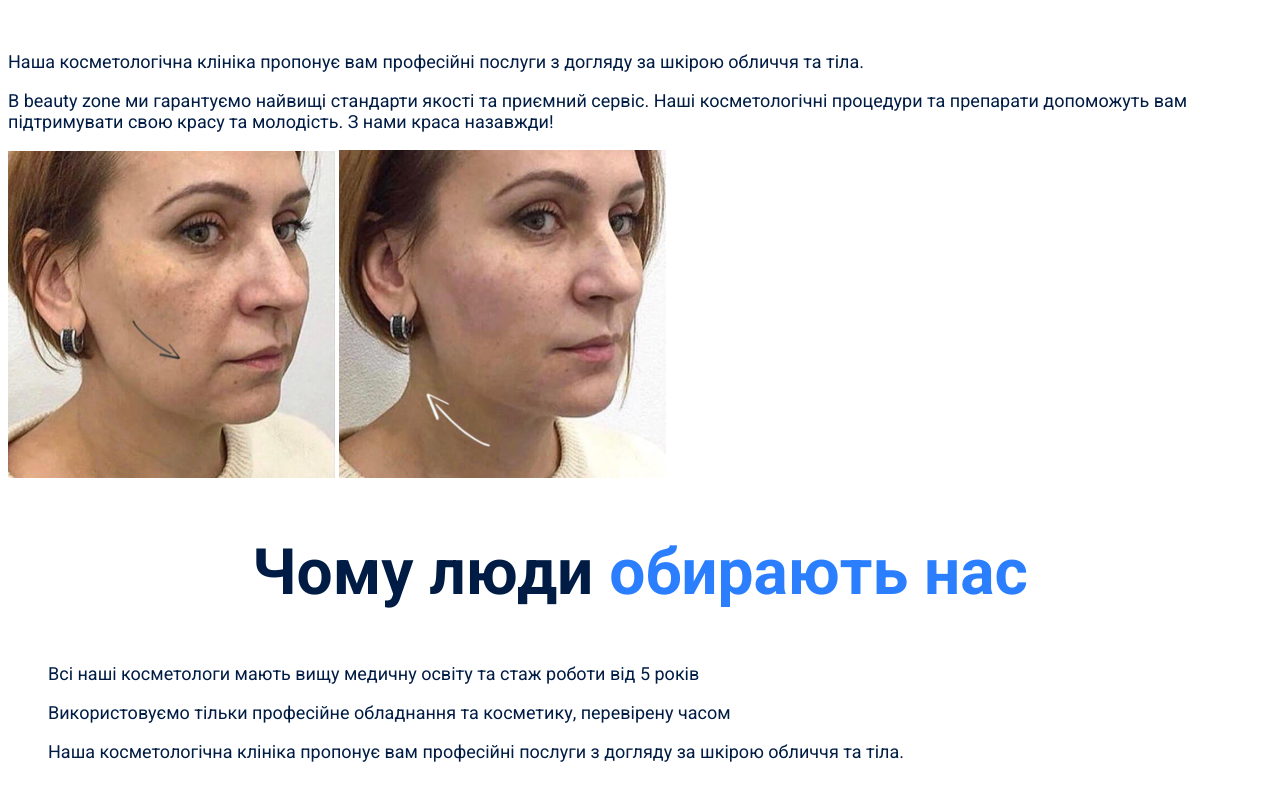
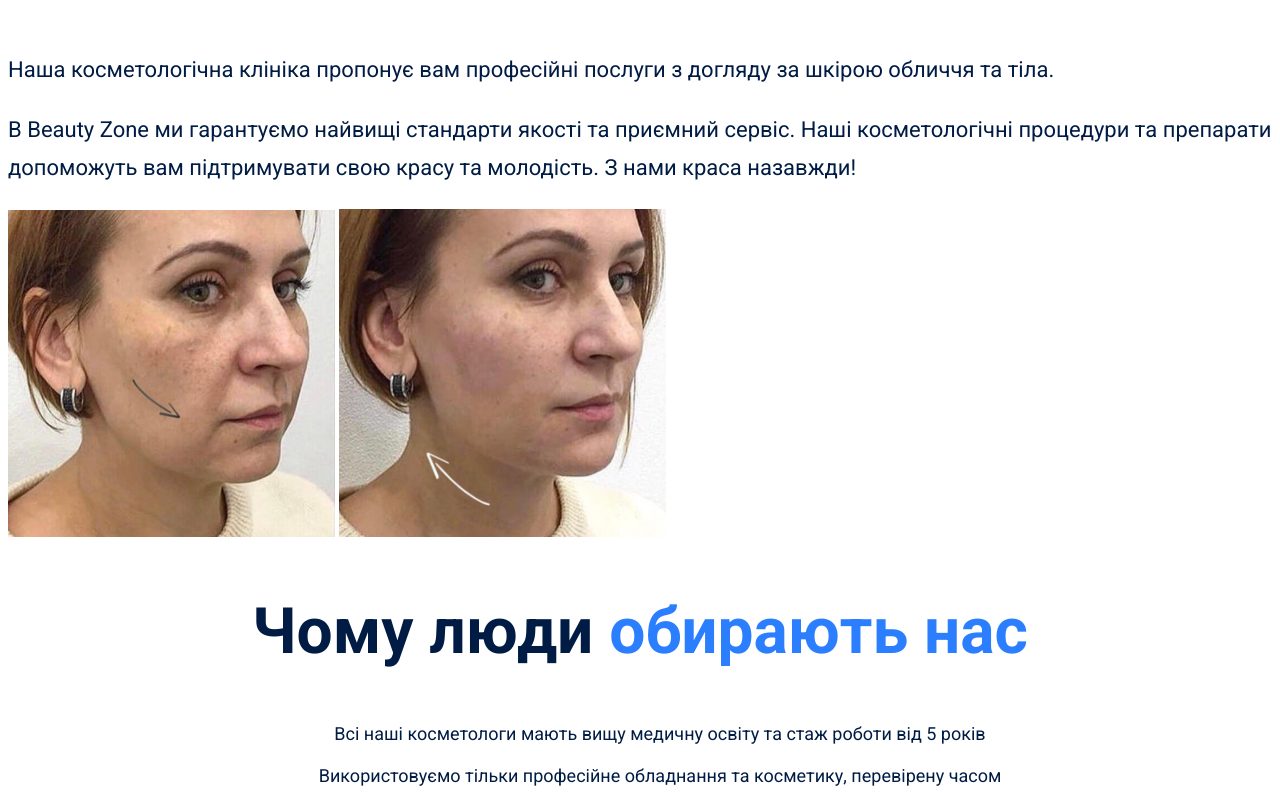
Before and after one commit to IrynaDenysovich/genius-hm-1, a plain HTML site: page index.html in a window 1280 px wide. Shown: the part 848-1640 px from the top of the page. Drawn offline with Linux system fonts and the light colour scheme.

Commit message:
Update index.html

```diff
--- a/index.html
+++ b/index.html
@@ -43,13 +43,13 @@
         <h2 class="section-title titles">
           Перевтілюйтесь в <span lang="en" class="accent">beauty zone!</span>
         </h2>
-        <div class="about-ua-info">
+        <div class="about-us-text">
         <p>
           Наша косметологічна клініка пропонує вам професійні послуги з догляду
           за шкірою обличчя та тіла.
         </p>
         <p>
-          B <span>beauty zone</span> ми гарантуємо найвищі стандарти якості та
+          B <span class="about-us-name">beauty zone</span> ми гарантуємо найвищі стандарти якості та
           приємний сервіс. Наші косметологічні процедури та препарати допоможуть
           вам підтримувати свою красу та молодість. З нами краса назавжди!
         </p>
@@ -67,19 +67,19 @@
         </h2>
         <ul>
           <li>
-            <p>
+            <p class="advantages-item-text">
               Всі наші косметологи мають вищу медичну освіту та стаж роботи від
               5 років
             </p>
           </li>
           <li>
-            <p>
+            <p class="advantages-item-text">
               Використовуємо тільки професійне обладнання та косметику,
               перевірену часом
             </p>
           </li>
           <li>
-            <p>
+            <p class="advantages-item-text">
               Наша косметологічна клініка пропонує вам професійні послуги з
               догляду за шкірою обличчя та тіла.
             </p>
@@ -95,19 +95,19 @@
           <li>
             <article>
               <img src="./images/Маска.jpg" alt="нанесення маски на обличчя" />
-              <p>Маски для обличчя</p>
+              <p class="procedures-item-text">Маски для обличчя</p>
             </article>
           </li>
           <li>
             <article>
               <img src="./images/Ін'єкції.jpg" alt="Ін'єкції для обличчя" />
-              <p>Ін'єкції для обличчя</p>
+              <p class="procedures-item-text">Ін'єкції для обличчя</p>
             </article>
           </li>
           <li>
             <article>
               <img src="./images/Пілінг.jpg" alt="Очищення обличчя" />
-              <p>Очищення обличчя</p>
+              <p class="procedures-item-text">Очищення обличчя</p>
             </article>
           </li>
         </ul>
```
